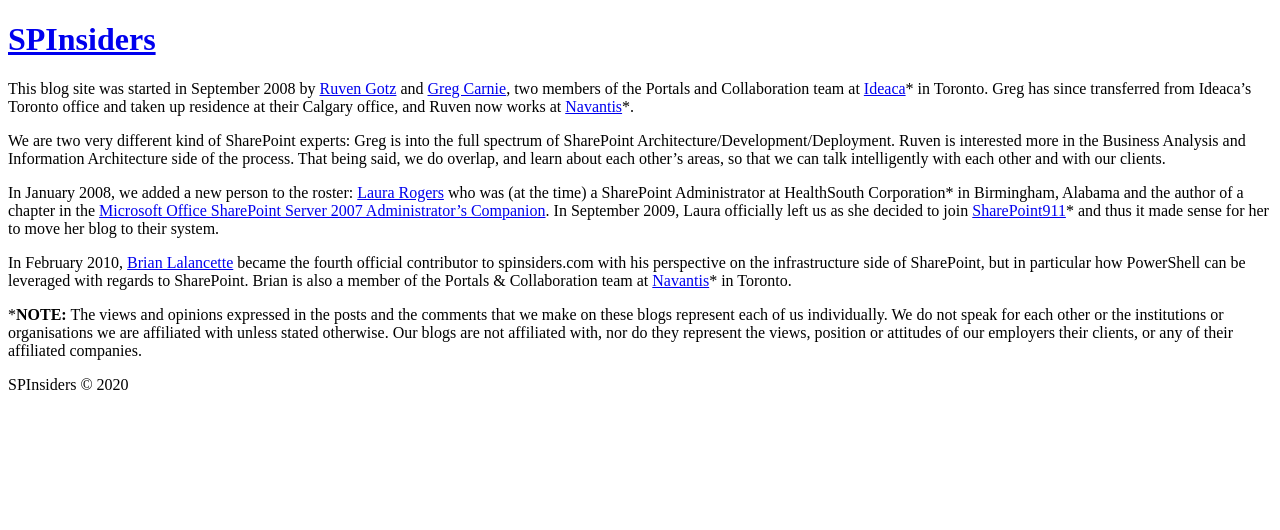
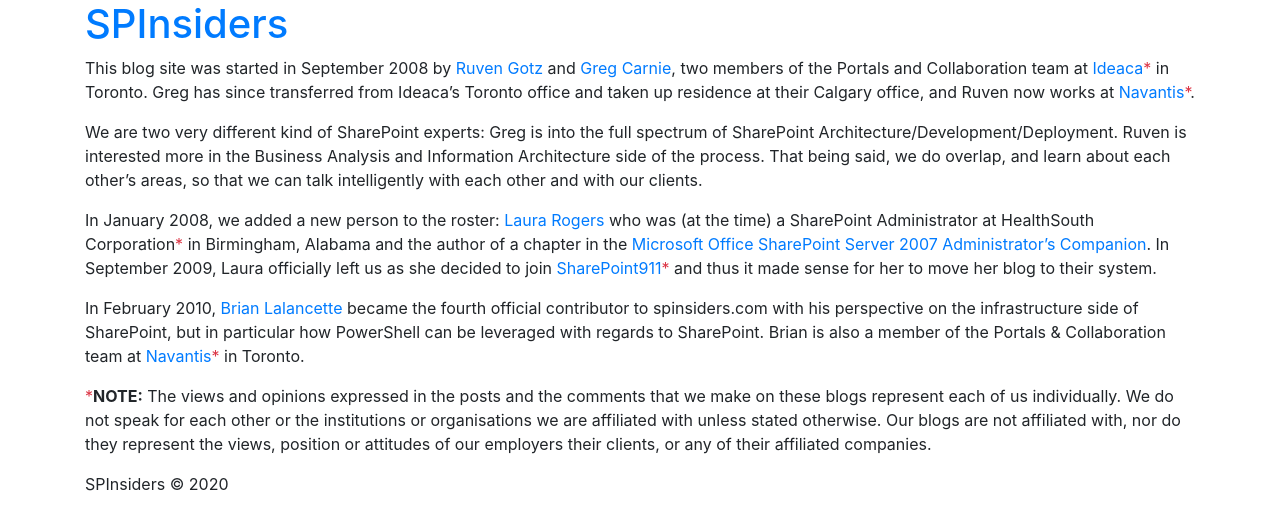
Before and after one commit to gregcar/spinsiders, a Gatsby site: page / in a window 1280 px wide. Built offline with nearby package versions, Linux system fonts and the light colour scheme; Gatsby itself is replaced by a stand-in of ours.

Commit message:
added bootstrap

```diff
--- a/package.json
+++ b/package.json
@@ -8,6 +8,7 @@
     "url": "https://github.com/gatsbyjs/gatsby/issues"
   },
   "dependencies": {
+    "bootstrap": "^4.5.3",
     "gatsby": "^2.26.1",
     "gatsby-image": "^2.5.0",
     "gatsby-plugin-feed": "^2.7.0",
@@ -28,6 +29,7 @@
     "hast-to-hyperscript": "^9.0.1",
     "prismjs": "^1.22.0",
     "react": "^16.12.0",
+    "react-bootstrap": "^1.4.0",
     "react-dom": "^16.12.0",
     "react-helmet": "^5.2.1",
     "typeface-merriweather": "0.0.72",
--- a/src/components/layout.js
+++ b/src/components/layout.js
@@ -1,5 +1,8 @@
 import React from "react"
 import { Link } from "gatsby"
+import syle from "./layout.module.css"
+import 'bootstrap/dist/css/bootstrap.min.css';
+import { Container } from 'react-bootstrap';
 
 const Layout = ({ location, title, children }) => {
   const rootPath = `${__PATH_PREFIX__}/`
@@ -21,12 +24,18 @@
   }
 
   return (
-    <div className="global-wrapper" data-is-root-path={isRootPath}>
-      <header className="global-header">{header}</header>
-      <main>{children}</main>
-      <footer>
-        SPInsiders © {new Date().getFullYear()}
-      </footer>
+    <div data-is-root-path={isRootPath}>
+      <Container>
+        <header>{header}</header>
+      </Container>
+      <Container>
+        <main>{children}</main>
+      </Container>
+      <Container>
+        <footer>
+          SPInsiders © {new Date().getFullYear()}
+        </footer>
+      </Container>
     </div>
   )
 }
--- a/src/pages/index.js
+++ b/src/pages/index.js
@@ -9,19 +9,19 @@
     return (<Layout location={location} title={siteTitle}>
       <SEO title={siteTitle} />
       <p>
-        This blog site was started in September 2008 by <a href="/ruveng">Ruven Gotz</a> and <a href="/gregc">Greg Carnie</a>, two members of the Portals and Collaboration team at <a href="http://www.ideaca.com" target="_blank" rel="noreferrer">Ideaca</a><span className="alert">*</span> in Toronto.  Greg has since transferred from Ideaca’s Toronto office and taken up residence at their Calgary office, and Ruven now works at <a href="http://www.navantis.com/" target="blank" rel="noreferrer">Navantis</a><span className="alert">*</span>.
+        This blog site was started in September 2008 by <a href="/ruveng">Ruven Gotz</a> and <a href="/gregc">Greg Carnie</a>, two members of the Portals and Collaboration team at <a href="http://www.ideaca.com" target="_blank" rel="noreferrer">Ideaca</a><span className="text-danger">*</span> in Toronto.  Greg has since transferred from Ideaca’s Toronto office and taken up residence at their Calgary office, and Ruven now works at <a href="http://www.navantis.com/" target="blank" rel="noreferrer">Navantis</a><span className="text-danger">*</span>.
         </p>
       <p>
         We are two very different kind of SharePoint experts: Greg is into the full spectrum of SharePoint Architecture/Development/Deployment. Ruven is interested more in the Business Analysis and Information Architecture side of the process. That being said, we do overlap, and learn about each other’s areas, so that we can talk intelligently with each other and with our clients.
         </p>
       <p>
-        In January 2008, we added a new person to the roster: <a href="/laurar">Laura Rogers</a> who was (at the time) a SharePoint Administrator at HealthSouth Corporation<span className="alert">*</span> in Birmingham, Alabama and the author of a chapter in the <a href="http://www.amazon.com/Microsoft%C2%AE-Office-SharePoint%C2%AE-Administrators-Companion/dp/0735622825" target="_blank" rel="noreferrer">Microsoft Office SharePoint Server 2007 Administrator’s Companion</a>. In September 2009, Laura officially left us as she decided to join <a href="http://www.sharepoint911.com/" target="_blank" rel="noreferrer">SharePoint911</a><span className="alert">*</span> and thus it made sense for her to move her blog to their system.
+        In January 2008, we added a new person to the roster: <a href="/laurar">Laura Rogers</a> who was (at the time) a SharePoint Administrator at HealthSouth Corporation<span className="text-danger">*</span> in Birmingham, Alabama and the author of a chapter in the <a href="http://www.amazon.com/Microsoft%C2%AE-Office-SharePoint%C2%AE-Administrators-Companion/dp/0735622825" target="_blank" rel="noreferrer">Microsoft Office SharePoint Server 2007 Administrator’s Companion</a>. In September 2009, Laura officially left us as she decided to join <a href="http://www.sharepoint911.com/" target="_blank" rel="noreferrer">SharePoint911</a><span className="text-danger">*</span> and thus it made sense for her to move her blog to their system.
         </p>
       <p>
-        In February 2010, <a href="/brianlala">Brian Lalancette</a> became the fourth official contributor to spinsiders.com with his perspective on the infrastructure side of SharePoint, but in particular how PowerShell can be leveraged with regards to SharePoint.  Brian is also a member of the Portals & Collaboration team at <a href="http://www.navantis.com/" target="blank" rel="noreferrer">Navantis</a><span className="alert">*</span> in Toronto.
+        In February 2010, <a href="/brianlala">Brian Lalancette</a> became the fourth official contributor to spinsiders.com with his perspective on the infrastructure side of SharePoint, but in particular how PowerShell can be leveraged with regards to SharePoint.  Brian is also a member of the Portals & Collaboration team at <a href="http://www.navantis.com/" target="blank" rel="noreferrer">Navantis</a><span className="text-danger">*</span> in Toronto.
         </p>
       <p>
-        <span className="alert">*</span><strong>NOTE:</strong> The views and opinions expressed in the posts and the comments that we make on these blogs represent each of us individually. We do not speak for each other or the institutions or organisations we are affiliated with unless stated otherwise. Our blogs are not affiliated with, nor do they represent the views, position or attitudes of our employers their clients, or any of their affiliated companies.
+        <span className="text-danger">*</span><strong>NOTE:</strong> The views and opinions expressed in the posts and the comments that we make on these blogs represent each of us individually. We do not speak for each other or the institutions or organisations we are affiliated with unless stated otherwise. Our blogs are not affiliated with, nor do they represent the views, position or attitudes of our employers their clients, or any of their affiliated companies.
         </p>
     </Layout>
   )
```
Also changed, not shown: src/components/layout.module.css (added).
